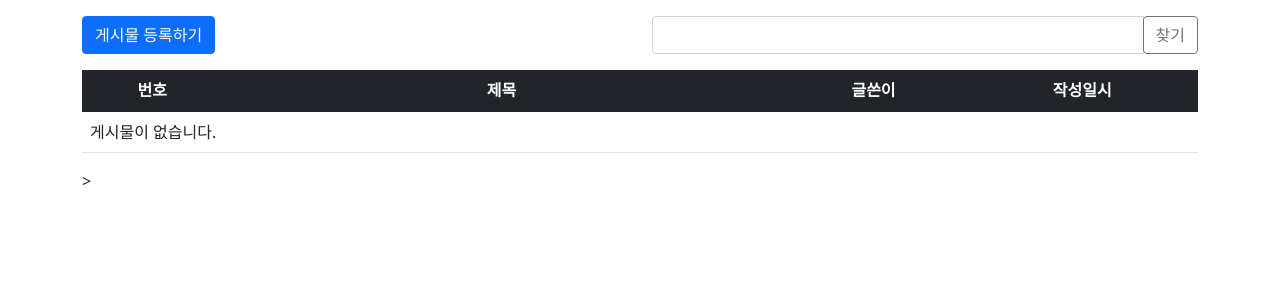
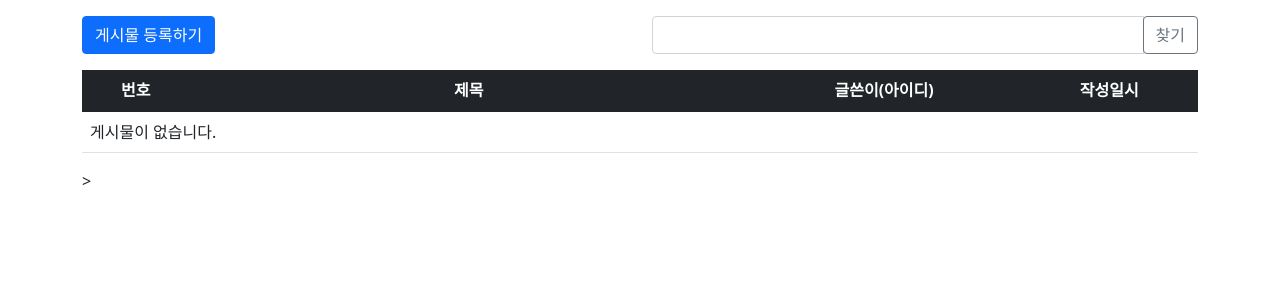
Before and after one commit to nahyeonsong/doparang, a Django app: page / in a window 1280 px wide. Shown: the part 57-357 px from the top of the page. Run offline with Django 4.2, Linux system fonts and the light colour scheme; data that the repository does not hold is empty; some libraries are stand-ins or nearby versions.

Commit message:
글쓴이(아이디) 변경

```diff
--- a/templates/pybo/question_list.html
+++ b/templates/pybo/question_list.html
@@ -31,7 +31,7 @@
             <tr class="text-center table-dark">
                 <th>번호</th>
                 <th style="width: 50%">제목</th>
-                <th>글쓴이</th>
+                <th>글쓴이(아이디)</th>
                 <th>작성일시</th>
             </tr>
         </thead>
```
